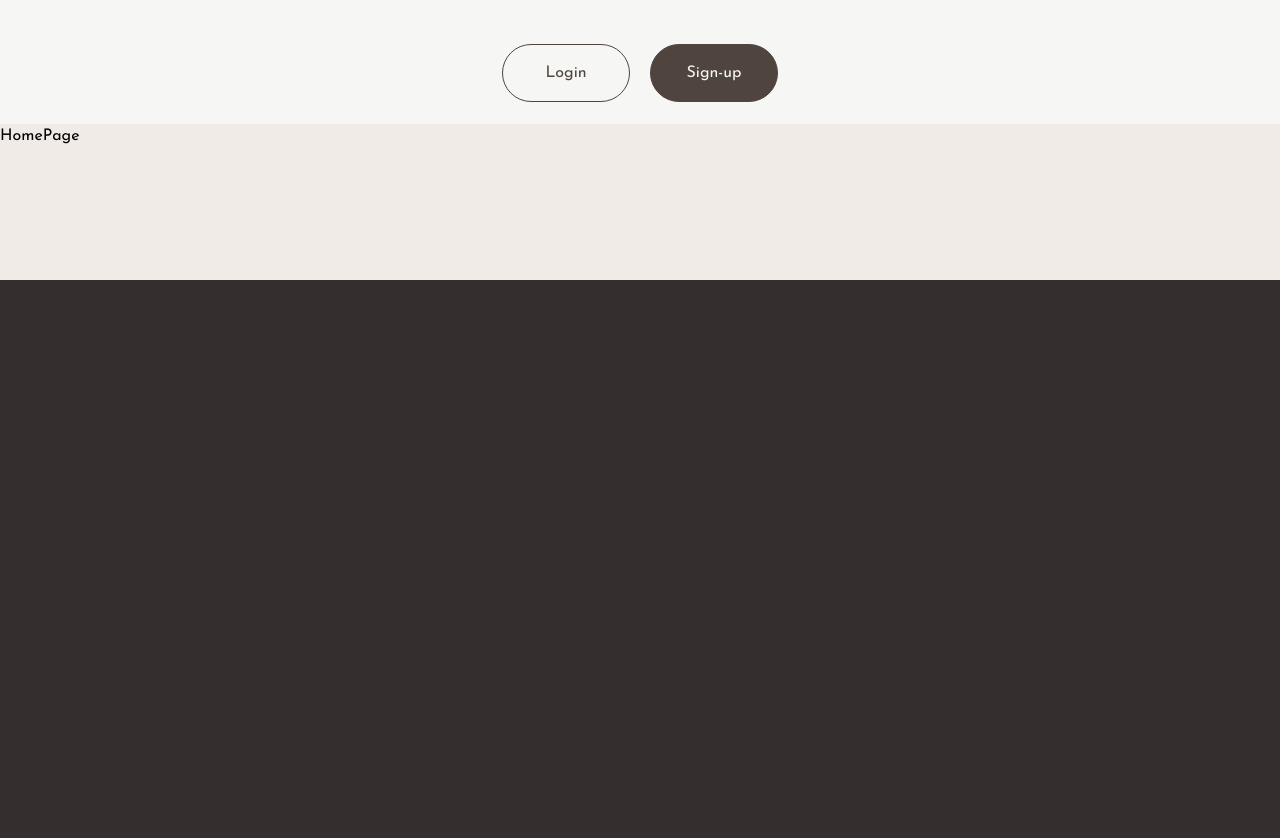
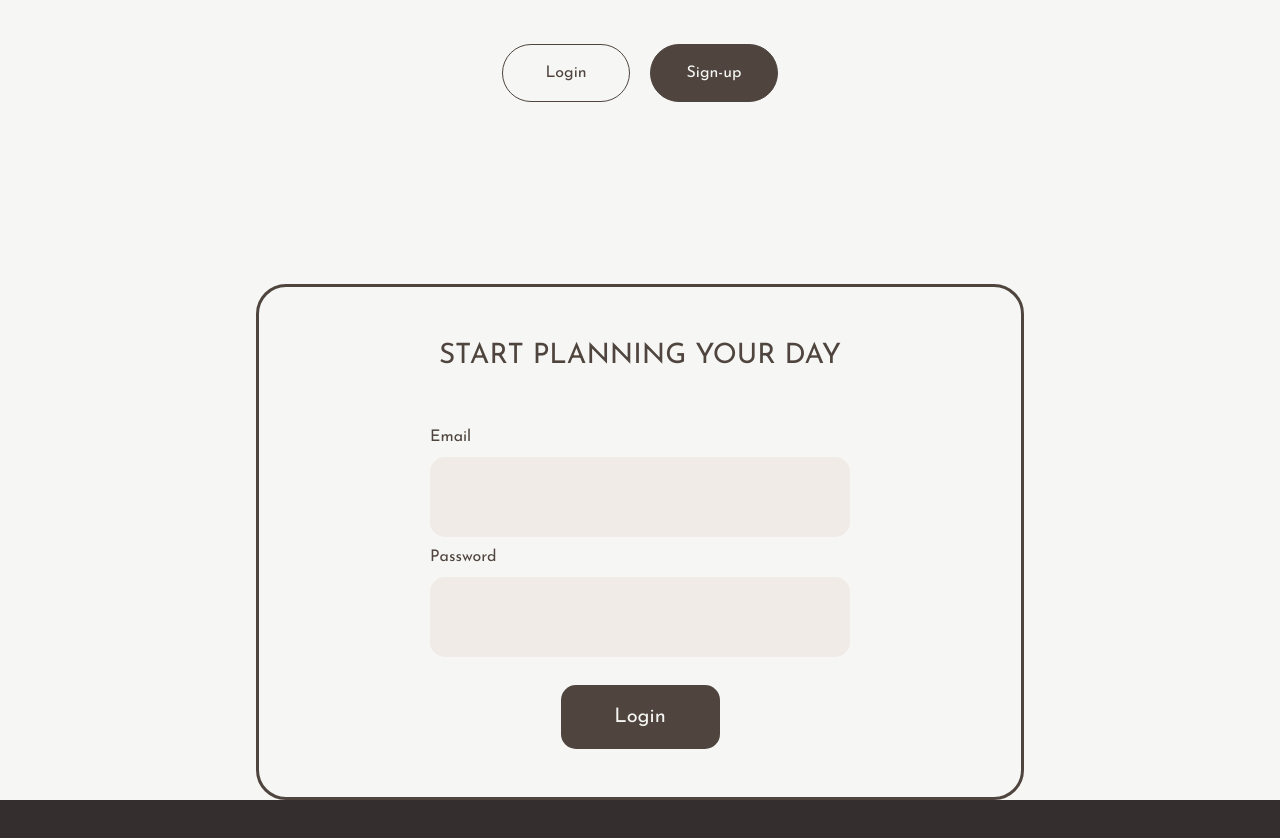
Before and after one commit to antivalse/speedy-snail-react, a React (Vite) app: page / in a window 1280 px wide. Shown: the part 520-1358 px from the top of the page. Before the commit the page ends 800 px from the top, so only its background shows below. Built offline with nearby package versions, Linux system fonts and the light colour scheme; no server answers.

Commit message:
changed env file and firebase config to match vite env settings and added app id for firebase. fixed bug where wrong color was showing on homepage and implemented login form on homepage

```diff
--- a/package.json
+++ b/package.json
@@ -13,6 +13,7 @@
     "firebase": "^11.0.2",
     "react": "^18.3.1",
     "react-dom": "^18.3.1",
+    "react-hook-form": "^7.53.2",
     "react-router-dom": "^6.28.0",
     "sass": "^1.77.5"
   },
--- /dev/null
+++ b/src/components/buttons/SubmitButton.tsx
@@ -0,0 +1,25 @@
+/* Submit Button Component */
+
+import React from "react";
+
+interface SubmitButtonProps {
+  btnText: string;
+  submittingForm?: boolean;
+}
+
+const SubmitButton: React.FC<SubmitButtonProps> = ({
+  btnText,
+  submittingForm,
+}) => {
+  return (
+    <button
+      className="btn btn--submit self-center cursor-pointer"
+      type="submit"
+      disabled={submittingForm}
+    >
+      {btnText}
+    </button>
+  );
+};
+
+export default SubmitButton;
--- /dev/null
+++ b/src/components/forms/LoginForm.tsx
@@ -0,0 +1,90 @@
+/* Login Form Component */
+
+import { useState } from "react";
+import { SubmitHandler, useForm } from "react-hook-form";
+import { FirebaseError } from "firebase/app";
+import { useNavigate } from "react-router-dom";
+import useAuth from "../../hooks/useAuth";
+import SubmitButton from "../buttons/SubmitButton";
+
+type LoginDetails = {
+  email: string;
+  password: string;
+};
+
+interface LoginFormProps {
+  data?: string;
+}
+
+const LoginForm: React.FC<LoginFormProps> = () => {
+  const [submittingForm, setSubmittingForm] = useState(false);
+
+  const { login, user } = useAuth();
+  const navigate = useNavigate();
+
+  console.log("user is: ", user?.email);
+
+  const {
+    handleSubmit,
+    register,
+    formState: { errors },
+  } = useForm<LoginDetails>();
+
+  const onLogin: SubmitHandler<LoginDetails> = async (data) => {
+    setSubmittingForm(true);
+    try {
+      await login(data.email, data.password);
+      navigate("/today");
+    } catch (err) {
+      if (err instanceof FirebaseError) {
+        alert(err.message);
+      }
+      if (err instanceof Error) {
+        console.error(err.message);
+      }
+    }
+    setSubmittingForm(false);
+  };
+
+  return (
+    <div
+      id="login-form"
+      className="form container mx-auto p-12 flex flex-col items-center gap-12 bg-p50"
+    >
+      <h2 className="heading heading--primary color-p300">
+        Start Planning Your Day
+      </h2>
+      <form className="flex flex-col gap-2" onSubmit={handleSubmit(onLogin)}>
+        <label className="color-p300" htmlFor="email">
+          Email
+        </label>
+        <input
+          type="email"
+          className="form__input-field"
+          {...register("email", { required: "Please enter a email adress" })}
+        />
+        {errors.email && <p>{errors.email.message || "Invalid value"}</p>}
+        <label className="color-p300" htmlFor="password">
+          Password
+        </label>
+        <input
+          type="password"
+          className="form__input-field"
+          {...register("password", {
+            required: "Please enter a password with at least 8 characters",
+            minLength: {
+              message: "You have to enter at least 8 characters",
+              value: 8,
+            },
+          })}
+        />{" "}
+        {errors.password && (
+          <p>{errors.password.message || "Invalid password"}</p>
+        )}
+        <SubmitButton btnText="Login" submittingForm={submittingForm} />
+      </form>
+    </div>
+  );
+};
+
+export default LoginForm;
--- /dev/null
+++ b/src/context/AuthContext.ts
@@ -0,0 +1,21 @@
+/* Auth Context */
+
+import { createContext } from "react";
+import { User, UserCredential } from "firebase/auth";
+
+interface AuthContextType {
+  signup: (
+    email: string,
+    password: string,
+    selectedAvatar: number
+  ) => Promise<UserCredential>;
+  login: (email: string, password: string) => Promise<UserCredential>;
+  logout: () => Promise<void>;
+  resetPassword: (email: string) => Promise<void>;
+  email: string | null;
+  userName: string | null;
+  user: User | null;
+}
+
+// Create auth context
+export const AuthContext = createContext<AuthContextType | null>(null);
--- /dev/null
+++ b/src/context/AuthContextProvider.tsx
@@ -0,0 +1,111 @@
+/* Auth Context Provider */
+
+import { useEffect, useState } from "react";
+
+import {
+  createUserWithEmailAndPassword,
+  onAuthStateChanged,
+  sendPasswordResetEmail,
+  signInWithEmailAndPassword,
+  signOut,
+  User,
+} from "firebase/auth";
+import { auth, usersCollection } from "../firebase/config";
+import { doc, serverTimestamp, setDoc } from "firebase/firestore";
+import { AuthContext } from "./AuthContext";
+
+// Create the auth context provider
+export const AuthContextProvider = ({
+  children,
+}: {
+  children: React.ReactNode;
+}) => {
+  const [loading, setLoading] = useState(true);
+  const [user, setUser] = useState<User | null>(null);
+  const [userName, setUserName] = useState<string | null>(null);
+  const [email, setEmail] = useState<string | null>(null);
+
+  console.log("User is: ", user);
+
+  // Sign up the user
+  const signup = async (
+    email: string,
+    password: string,
+    selectedAvatar: number
+  ) => {
+    const userCredential = await createUserWithEmailAndPassword(
+      auth,
+      email,
+      password
+    );
+    const user = userCredential.user;
+
+    const userDocRef = doc(usersCollection, user.uid);
+    setDoc(userDocRef, {
+      uid: user.uid,
+      email: user.email || "",
+      avatar: selectedAvatar,
+      createdAt: serverTimestamp(),
+      updatedAt: serverTimestamp(),
+    });
+
+    return userCredential;
+  };
+
+  // Login User
+  const login = (email: string, password: string) => {
+    return signInWithEmailAndPassword(auth, email, password);
+  };
+
+  // Logout User
+  const logout = async () => {
+    try {
+      await signOut(auth);
+
+      await new Promise((resolve) => setTimeout(resolve, 1000));
+    } catch (error) {
+      if (error) {
+        console.error("Failed to log out");
+      }
+    }
+  };
+
+  // Reset Password
+  const resetPassword = (email: string) => {
+    return sendPasswordResetEmail(auth, email);
+  };
+
+  useEffect(() => {
+    const authStateListener = onAuthStateChanged(auth, (authUser) => {
+      setUser(authUser);
+
+      if (authUser) {
+        setUserName(authUser.displayName);
+        setEmail(authUser.email);
+      } else {
+        setUserName(null);
+        setEmail(null);
+      }
+      setLoading(false);
+    });
+    return authStateListener;
+  }, []);
+
+  return (
+    <AuthContext.Provider
+      value={{
+        signup,
+        login,
+        logout,
+        resetPassword,
+        userName,
+        email,
+        user,
+      }}
+    >
+      {loading ? "loading" : <>{children}</>}
+    </AuthContext.Provider>
+  );
+};
+
+export default AuthContextProvider;
--- a/src/firebase/config.ts
+++ b/src/firebase/config.ts
@@ -11,13 +11,12 @@ import {
 } from "firebase/firestore";
 
 const firebaseConfig = {
-  apiKey: process.env.NEXT_PUBLIC_FIREBASE_API_KEY,
-  authDomain: process.env.NEXT_PUBLIC_FIREBASE_AUTH_DOMAIN,
-  projectId: process.env.NEXT_PUBLIC_FIREBASE_PROJECT_ID,
-  storageBucket: process.env.NEXT_PUBLIC_FIREBASE_STORAGE_BUCKET,
-  messagingSenderId: process.env.NEXT_PUBLIC_FIREBASE_MESSAGING_SENDER_ID,
-  appId: process.env.NEXT_PUBLIC_FIREBASE_APP_ID,
-  measurementId: process.env.NEXT_PUBLIC_FIREBASE_MEASUREMENT_ID,
+  apiKey: import.meta.env.VITE_FIREBASE_API_KEY,
+  authDomain: import.meta.env.VITE_FIREBASE_AUTH_DOMAIN,
+  projectId: import.meta.env.VITE_FIREBASE_PROJECT_ID,
+  storageBucket: import.meta.env.VITE_FIREBASE_STORAGE_BUCKET,
+  messagingSenderId: import.meta.env.VITE_FIREBASE_MESSAGING_SENDER_ID,
+  appId: import.meta.env.VITE_FIREBASE_APP_ID,
 };
 
 // Initialize Firebase
--- /dev/null
+++ b/src/hooks/useAuth.ts
@@ -0,0 +1,18 @@
+/* Custom Hook for Using Auth Context */
+
+import { useContext } from "react";
+import { AuthContext } from "../context/AuthContext";
+
+const useAuth = () => {
+  const authContext = useContext(AuthContext);
+
+  if (!authContext) {
+    throw new Error(
+      "Trying to use AuthContext outside of AuthContextProvider?"
+    );
+  }
+
+  return authContext;
+};
+
+export default useAuth;
--- a/src/main.tsx
+++ b/src/main.tsx
@@ -2,11 +2,14 @@ import { StrictMode } from "react";
 import { createRoot } from "react-dom/client";
 import { BrowserRouter } from "react-router-dom";
 import App from "./App.tsx";
+import AuthContextProvider from "./context/AuthContextProvider.tsx";
 
 createRoot(document.getElementById("root")!).render(
   <StrictMode>
     <BrowserRouter>
-      <App />
+      <AuthContextProvider>
+        <App />
+      </AuthContextProvider>
     </BrowserRouter>
   </StrictMode>
 );
--- a/src/pages/HomePage.tsx
+++ b/src/pages/HomePage.tsx
@@ -1,7 +1,9 @@
 /* Home Page */
 
+import LoginForm from "../components/forms/LoginForm";
+
 const HomePage = () => {
-  return <div>HomePage</div>;
+  return <LoginForm />;
 };
 
 export default HomePage;
--- a/src/scss/components/_index.scss
+++ b/src/scss/components/_index.scss
@@ -2,3 +2,4 @@
 
 @import "./navigation/mainNavbar";
 @import "./buttons/button";
+@import "./content/forms";
--- /dev/null
+++ b/src/scss/components/content/_forms.scss
@@ -0,0 +1,64 @@
+/* General Form Styles */
+
+@use "../../variables/colors" as c;
+@use "../../utils/mixins" as m;
+
+$primary-100: map-get(map-get(c.$colors, primary), 100);
+$primary-200: map-get(map-get(c.$colors, primary), 200);
+$primary-300: map-get(map-get(c.$colors, primary), 300);
+
+.form {
+  width: 80%;
+  border: 3px solid $primary-300;
+  border-radius: 1.875rem;
+  margin-top: 10rem;
+  margin-bottom: 20rem;
+
+  @include m.breakpoint-up("sm") {
+    width: 60%;
+  }
+
+  &__input-field {
+    background-color: $primary-100;
+    color: $primary-300;
+    width: 100%;
+    height: 5rem;
+    border-radius: 0.938rem;
+    font-size: 2rem;
+    padding: 1rem;
+    &:focus {
+      outline: none;
+      border: 0.15rem solid $primary-300;
+    }
+  }
+
+  &__avatars {
+    width: 120%;
+
+    &__icon {
+      transition: 0.3s ease-in-out;
+      &:hover,
+      &:focus {
+        cursor: pointer;
+        transform: translateY(-0.625rem);
+
+        ellipse {
+          filter: drop-shadow(0 0.25rem 0.5rem rgba(179, 167, 144, 0.8));
+        }
+      }
+    }
+  }
+
+  &__add-image {
+    height: 15.25rem;
+    border-radius: 0.938rem;
+    border: 1px dotted $primary-300;
+  }
+}
+
+.selected {
+  ellipse {
+    stroke: $primary-300;
+    stroke-width: 3;
+  }
+}
--- a/src/scss/globals/_general.scss
+++ b/src/scss/globals/_general.scss
@@ -3,7 +3,7 @@
 @use "../variables/colors" as c;
 @import "../globals/fonts";
 
-$primary-50: map-get(map-get(c.$colors, primary), 100);
+$primary-50: map-get(map-get(c.$colors, primary), 50);
 $primary-100: map-get(map-get(c.$colors, primary), 100);
 $secondary-100: map-get(map-get(c.$colors, secondary), 100);
 $secondary-400: map-get(map-get(c.$colors, secondary), 400);
```
Also changed, not shown: 1 other file (tests, documents, lock files or other folders).
